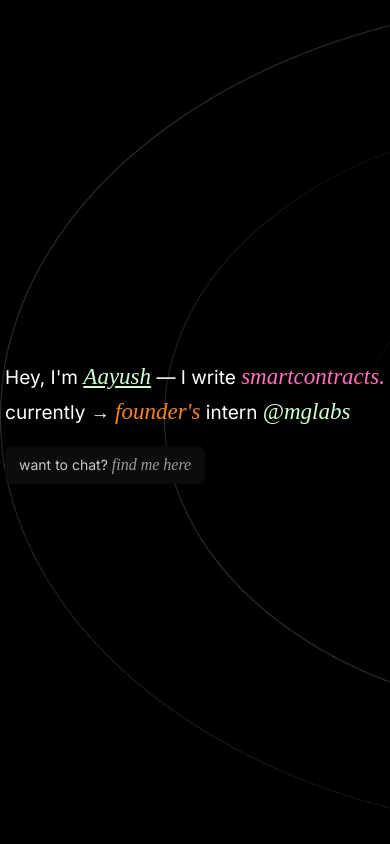
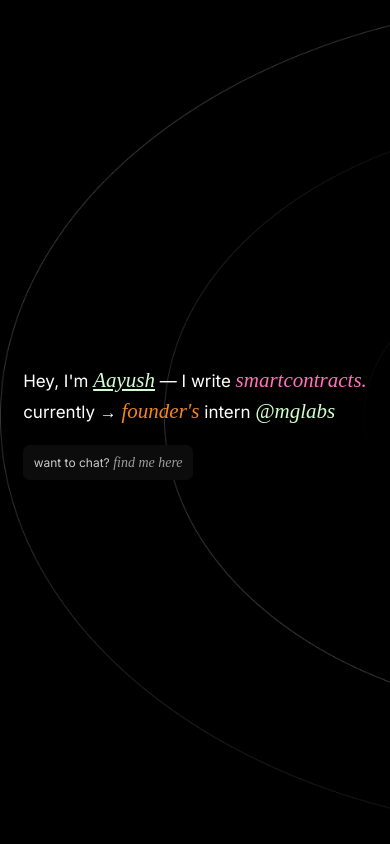
Before and after one commit to 0xahzam/aayush-site, a Next.js app: page / in a window 390 px wide. Built offline with nearby package versions, Linux system fonts and the light colour scheme.

Commit message:
responsive bug fix

```diff
--- a/pages/index.js
+++ b/pages/index.js
@@ -29,7 +29,7 @@ export default function Home() {
         <Text color={"white"}>
           currently  → <span className="exag" style={{color:"#F5841F"}}>founder&apos;s</span> intern <span className="exag" style={{color:"#D2FFD1"}}><a href="https://twitter.com/manangouhari" target={"blank"}>@mglabs</a></span>
         </Text>
-        <Flex backgroundColor={"#0C0C0C"} width={{base:"200px",md:"242px"}} rounded={"7px"} marginTop={"17px"} color={"white"} fontSize={{base:"14px",md:"16px"}}  justifyContent="center" p={"7px"}>
+        <Flex backgroundColor={"#0C0C0C"} width={{base:"170px",md:"242px"}} rounded={"7px"} marginTop={"17px"} color={"white"} fontSize={{base:"12px",md:"16px"}}  justifyContent="center" p={"7px"}>
         <Text>
         <span style={{opacity:"78%"}}>want to chat? </span> <span className="exag2"> <a href="https://twitter.com/AayushCodes" target={"blank"}>find me here</a></span>
         </Text>
--- a/styles/globals.css
+++ b/styles/globals.css
@@ -35,19 +35,19 @@ html{
     background-image:url('/bg.png');
     background-size: cover;
     font-family: 'Inter', sans-serif;
-    font-size: 19px;
+    font-size: 17px;
   }
 
   .exag{
     font-family: 'EB Garamond', serif;
     font-style: italic;
-    font-size: 23px;
+    font-size: 21px;
   }
 
   .exag2{
     font-family: 'EB Garamond', serif;
     font-style: italic;
-    font-size: 16px;
+    font-size: 14px;
     opacity: 59%;
   }
 }
```
